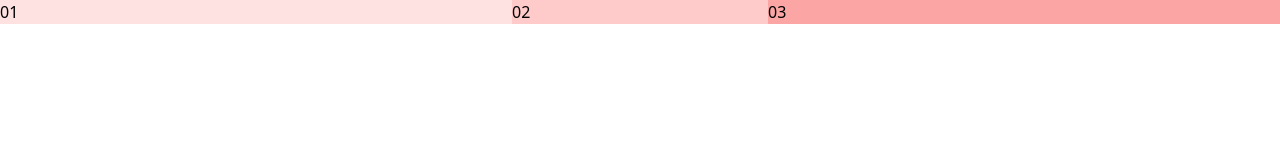
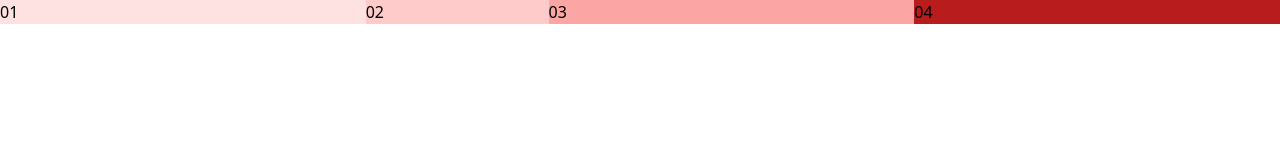
Before and after one commit to Dmusketeer/tailwind_tutorials, a website: page 03_tailwind-flexbox/public/index.html in a window 1280 px wide. Drawn offline with Linux system fonts and the light colour scheme.

Commit message:
modification

```diff
--- a/03_tailwind-flexbox/public/index.html
+++ b/03_tailwind-flexbox/public/index.html
@@ -12,6 +12,7 @@
       <div class="basis-1/4 hover:basis-1/2 bg-red-100">01</div>
       <div class="basis-1/4 bg-red-200 hover:dark:bg-slate-800">02</div>
       <div class="basis-1/2 bg-red-300 md:basis-1/2">03</div>
+      <div class="basis-1/2 bg-red-700 md:basis-1/2">04</div>
     </div>
   </body>
 </html>
```
Also changed, not shown: 03_tailwind-flexbox/public/css/output.css.
